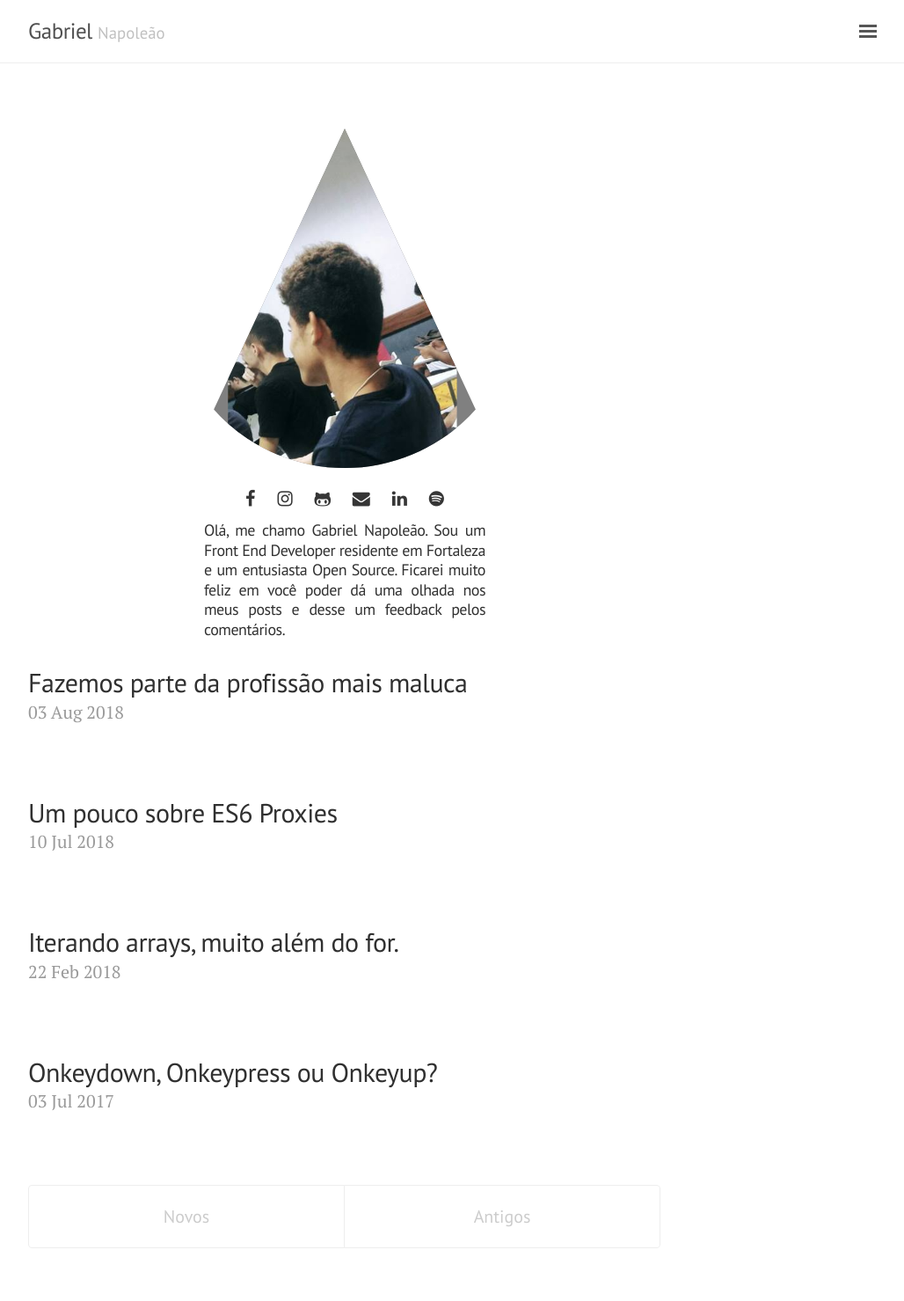
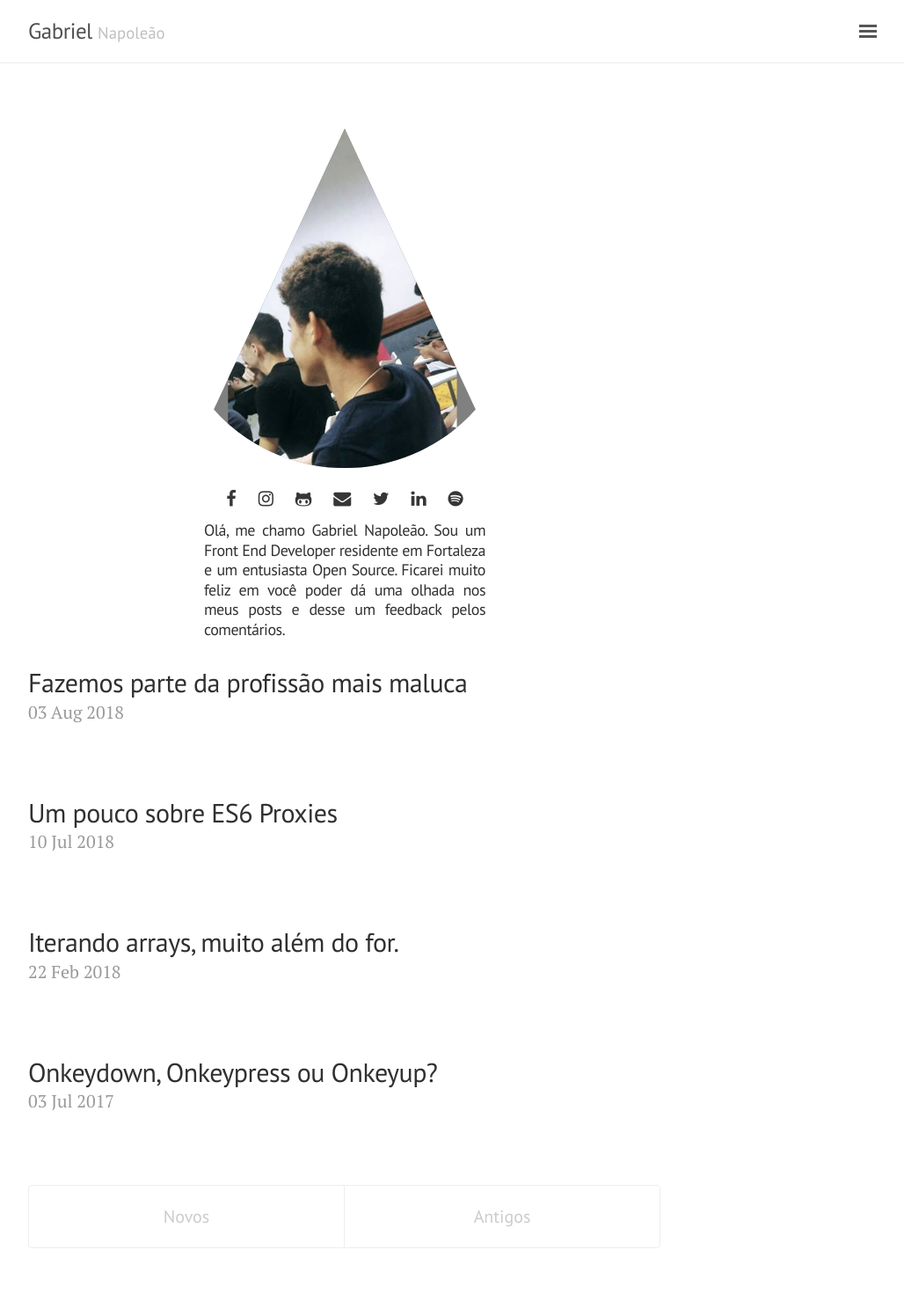
Before and after one commit to whoamindx/whoamindx.github.io, a Jekyll site: the page built from index.html, in a window 1280 px wide. Shown: the whole page at 88% size, without its empty margins (248-1276 px from the left). Built offline with Jekyll 4.4.1, drawn with Linux system fonts in a browser that asks for light colours; the list of posts is cut into pages by our own code.

```diff
--- a/index.html
+++ b/index.html
@@ -23,9 +23,9 @@ title: Home
   <a href="mailto:{{ site.contacts.email }}" target="_blank">
     <i class="fa fa-envelope" aria-hidden="true"></i>
   </a>
-  <!-- <a href="{{ site.contacts.twitter }}" target="_blank">
+  <a href="{{ site.contacts.twitter }}" target="_blank">
     <i class="fa fa-twitter" aria-hidden="true"></i>
-  </a> -->
+  </a>
   <a href="{{ site.contacts.linkedin }}" target="_blank">
     <i class="fa fa-linkedin" aria-hidden="true"></i>
   </a>
```
